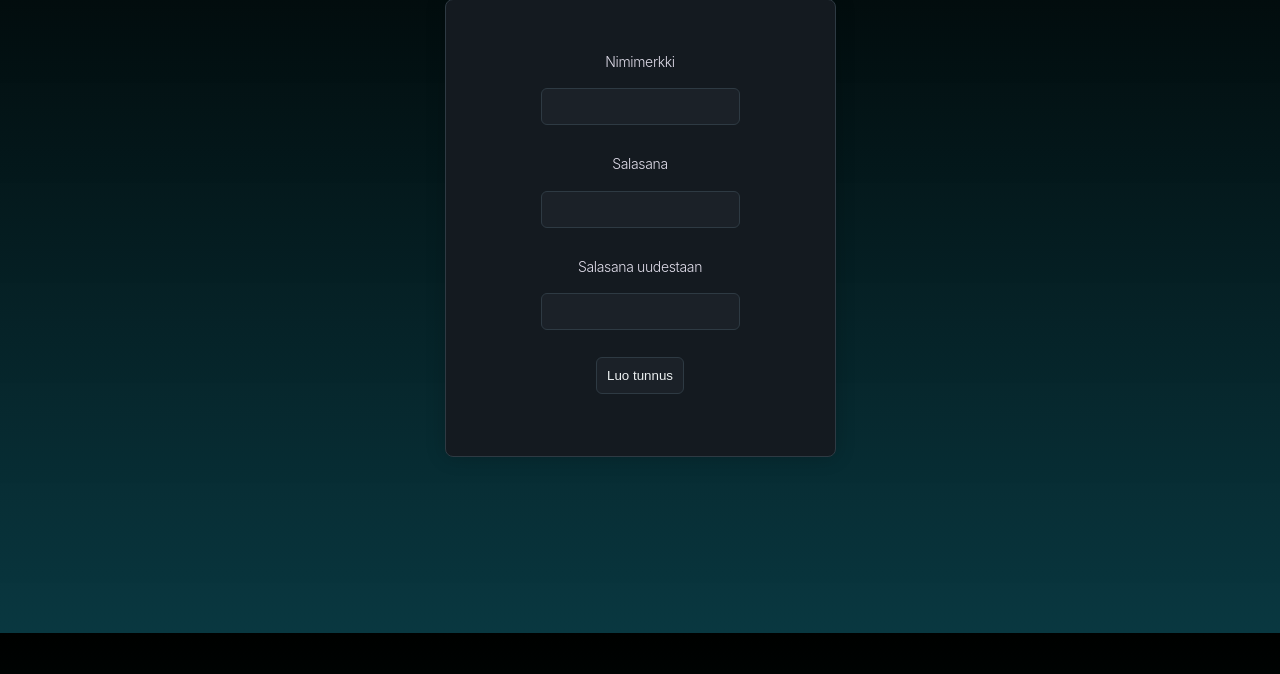
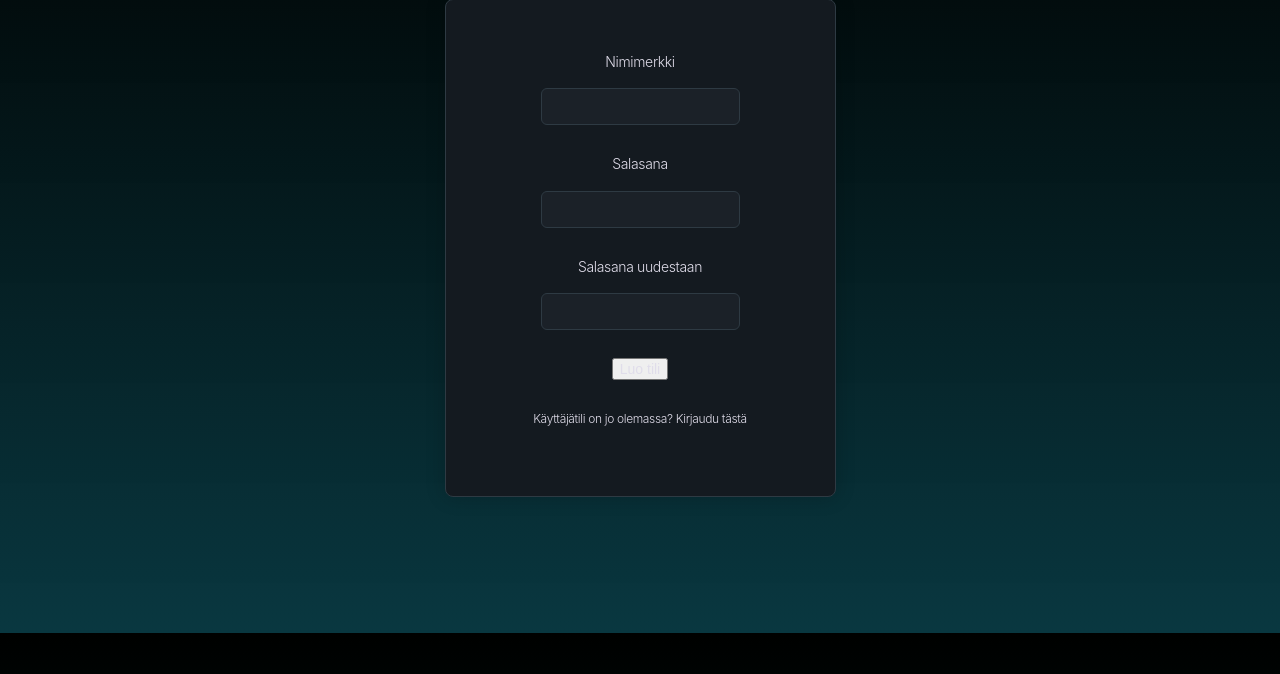
Before and after one commit to ellarasalo/Treenipaivakirja, a Flask app: page /register in a window 1280 px wide. Shown: the part 167-841 px from the top of the page. Run offline with Flask 3, Linux system fonts and the light colour scheme.

Commit message:
create login/register button style

```diff
--- a/templates/login.html
+++ b/templates/login.html
@@ -19,7 +19,7 @@
                 <p class="error-message">{{ error_message }}</p>
             {% endif %}
 
-            <button type="submit" class="btn btn-primary">Kirjaudu</button>
+            <button type="submit" class="miniwhiteclass">Kirjaudu</button>
             <p class="register-link"><a href="/register">Uusi täällä? Luo tili tästä</a></p>
         </form>
     </div>
--- a/templates/register.html
+++ b/templates/register.html
@@ -20,7 +20,8 @@
                 <p class="error-message">{{ error_message }}</p>
             {% endif %}
 
-            <input type="submit" value="Luo tunnus">
+            <button type="submit" class="miniwhiteclass">Luo tili</button>
+            <p class="register-link"><a href="/login">Käyttäjätili on jo olemassa? Kirjaudu tästä</a></p>
 
         </form>
     </div>
```
